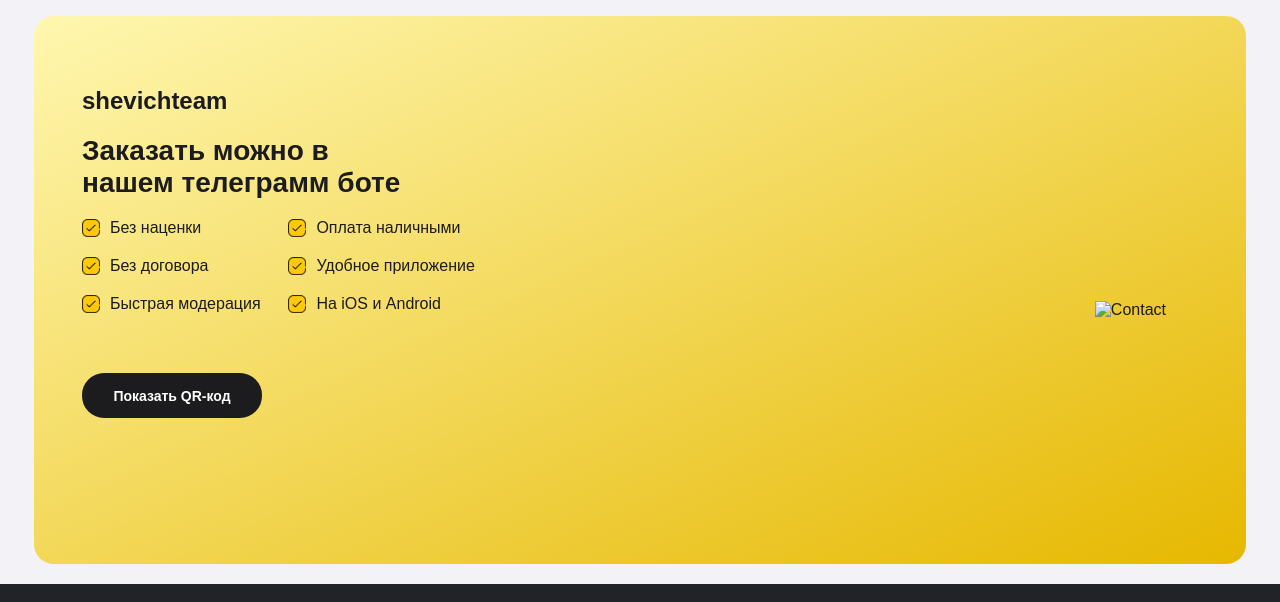
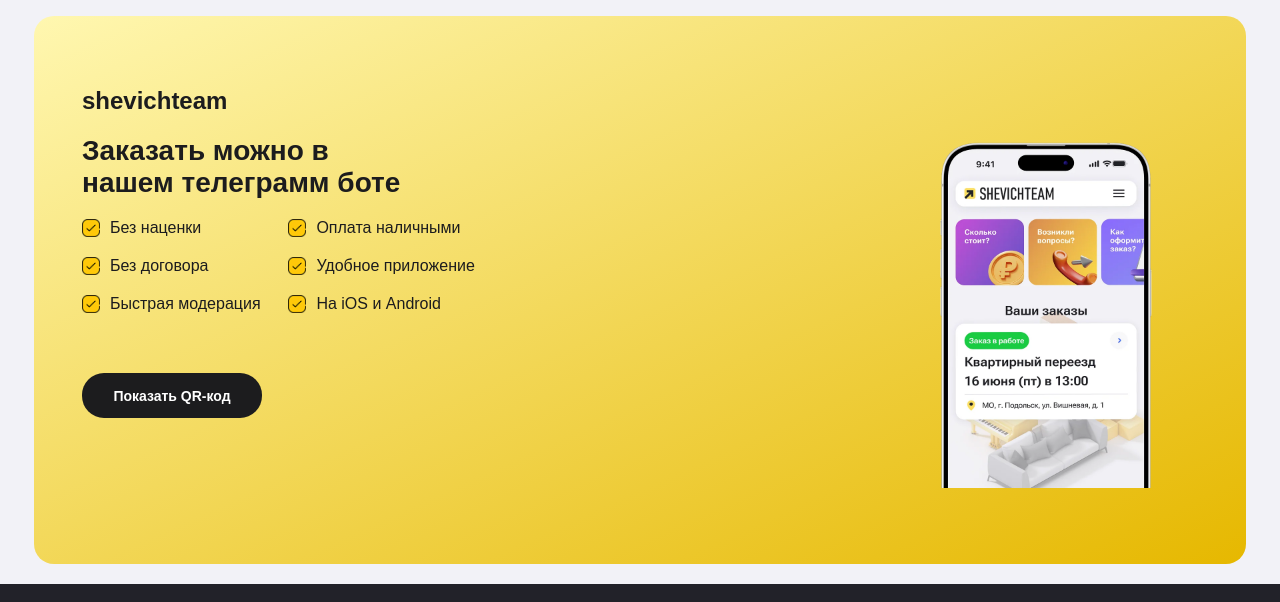
Before and after one commit to aNewLifeAnotherWorld/chevichTest, a plain HTML site: page index.html in a window 1280 px wide. Shown: the part 4520-5122 px from the top of the page. Drawn offline with nearby package versions, Linux system fonts and the light colour scheme.

Commit message:
Update index.html
UPDATE IMG

```diff
--- a/index.html
+++ b/index.html
@@ -298,7 +298,7 @@
             <button class="contacts__button">Показать QR-код</button>
         </div>
         <div class="contacts__image">
-            <img src="assets/img/contact-image.png" alt="Contact" loading="lazy">
+            <img src="assets/img/phone-placeholder.png" alt="Contact" loading="lazy">
         </div>
     </section>
 
```
